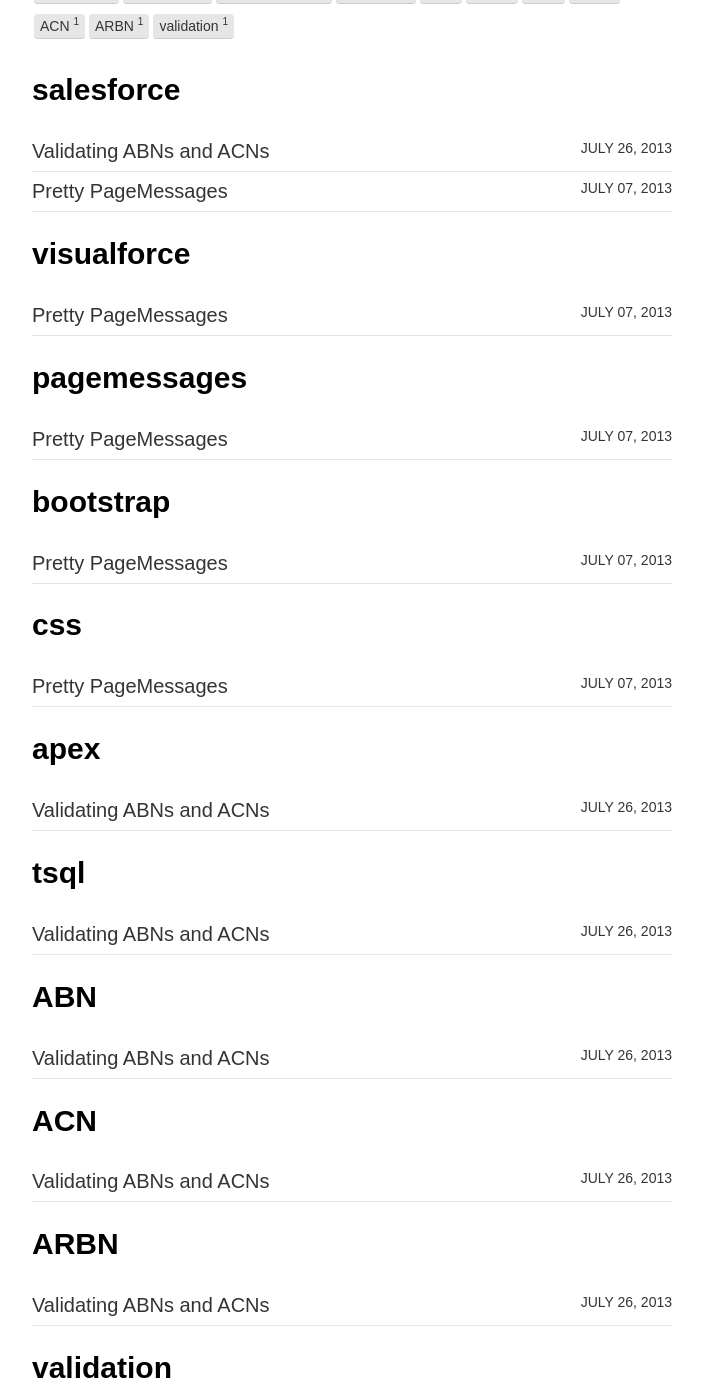
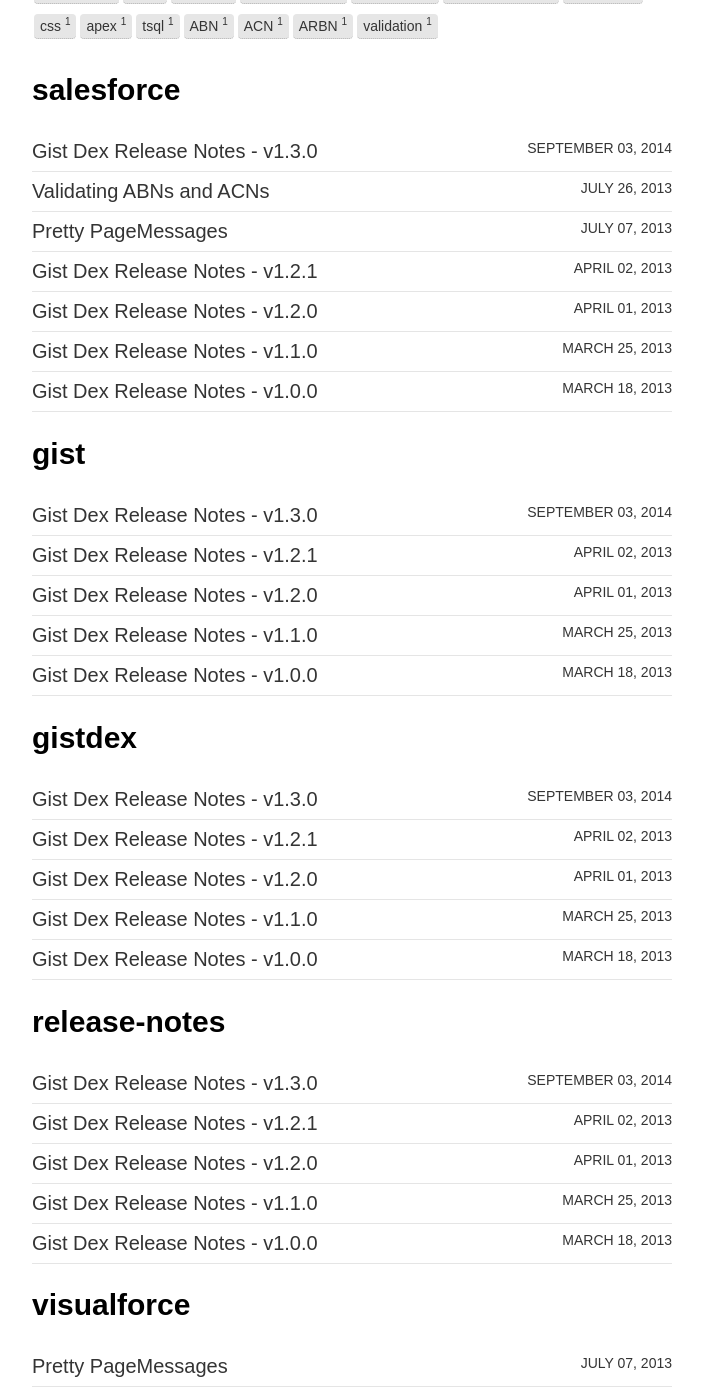
Before and after one commit to Oblongmana/oblongmana.github.io, a Jekyll site: the page built from tags.html, in a window 1280 px wide and 1400 px high, scrolled down 422 px. Shown: the whole window, without its empty margins (288-991 px from the left). Built offline with Jekyll 4.4.1, drawn with Linux system fonts in a browser that asks for light colours; some of the changed text lies outside the part shown.

Commit message:
Add gistdex release notes to date

```diff
--- a/_layouts/page.html
+++ b/_layouts/page.html
@@ -21,6 +21,7 @@
       </header>
       <div class="entry-content">
         {{ content }}
+        {% if page.comments %}<div id="disqus_thread"></div><!-- /#disqus_thread -->{% endif %}
       </div><!-- /.entry-content -->
     </div><!-- /.entry-wrapper -->
   </article>
--- /dev/null
+++ b/gistdex/release/_posts/2013-03-18-Gist-Dex-Release-Notes-v1.0.0.md
@@ -0,0 +1,29 @@
+---
+layout: page
+title: "Gist Dex Release Notes - v1.0.0"
+description: "Gist Dex v1.0.0 Release Notes - A Collaborative Index of Gists for users within an organization"
+categories: gistdex release-notes
+tags: [salesforce, gist, gistdex, release-notes]
+colorbar: salesforce
+comments: true
+---
+
+Version 1.0.0
+-------------
+Released 18th March 2013
+
+#### Major Features
+ - First Release!
+ - Basic functionality is the ability to add your Gists (both public and private) to an index which is collaborated on by anyone/everyone else in your Salesforce Org, and search on hashtags in the Gist descriptions
+ - Can generate an OAuth2 token by basic authentication, and have this securely stored in Salesforce as a protected hierarchical setting
+ - Can add single Gists, or every single Gist you've created
+ - Can search Gists, and view the file contents within Salesforce
+
+#### Minor Features
+_Not applicable in this release_
+
+#### Bug Fixes
+_Not applicable in this release_
+
+#### Admin
+_Not applicable in this release_
--- /dev/null
+++ b/gistdex/release/_posts/2013-03-25-Gist-Dex-Release-Notes-v1.1.0.md
@@ -0,0 +1,29 @@
+---
+layout: page
+title: "Gist Dex Release Notes - v1.1.0"
+description: "Gist Dex v1.1.0 Release Notes - A Collaborative Index of Gists for users within an organization"
+categories: gistdex release-notes
+tags: [salesforce, gist, gistdex, release-notes]
+colorbar: salesforce
+comments: true
+---
+
+Version 1.1.0
+-------------
+Released 25th March 2013
+
+#### Major Features
+ - New Gist Management screen
+   - Can delete Gists owned by yourself
+ - Added a Customized responsive (collapse @ 1024) Bootstrap Navbar at top of all pages
+ - Search and Display functionality is in Home Page, instead of this being a landing page
+
+#### Minor Features
+ - Icon/text layout standardized
+
+#### Bug Fixes
+_No bug fixes in this release_
+
+#### Admin
+ - Added Permission Set containing all permissions needed for typical User
+ - Added Remote Site to package
--- /dev/null
+++ b/gistdex/release/_posts/2013-04-01-Gist-Dex-Release-Notes-v1.2.0.md
@@ -0,0 +1,30 @@
+---
+layout: page
+title: "Gist Dex Release Notes - v1.2.0"
+description: "Gist Dex v1.2.0 Release Notes - A Collaborative Index of Gists for users within an organization"
+categories: gistdex release-notes
+tags: [salesforce, gist, gistdex, release-notes]
+colorbar: salesforce
+comments: true
+---
+
+Version 1.2.0
+-------------
+Released 1st April 2013
+
+#### Major Features
+ -  Result collapsing now uses Bootstrap accordion, shows both name AND description (much easier to click on, and better looking)
+ -  Gist file contents now show in the extremely pretty ACE editor, which has been set up to try really hard to get the right syntax highlighting depending on the type of file(s) in your gist (That means you can edit Gists locally in browser. And they're pretty).
+ -  Gist file contents can be copied to clipboard (using ZeroClipboard) by clicking on the File's name button (and that includes any edits you make in-browser)
+ -  Gist Search results are now paginated to 5 Gists per page
+ -  Gists can now be selectively inserted, instead of only being able to add one or all of your Gists
+
+#### Minor Features
+ - Pages have titles, to help taboholics locate them.
+
+#### Bug Fixes
+ - If you request more than 30 Gists at a time, the 31st onwards Gists will be retrieved. Previously, Gist Dex did not handle GitHub's response pagination
+ - Dexes will not be duplicated if a Gist is added that uses one. See also the Admin section below
+
+#### Admin
+ - A post-install script has been added to ensure there are no duplicate Dexes. Any Gists pointing to the duplicate Dexes will point to the non-duplicate Dex afterwards.
--- /dev/null
+++ b/gistdex/release/_posts/2013-04-02-Gist-Dex-Release-Notes-v1.2.1.md
@@ -0,0 +1,17 @@
+---
+layout: page
+title: "Gist Dex Release Notes - v1.2.1"
+description: "Gist Dex v1.2.1 Release Notes - A Collaborative Index of Gists for users within an organization"
+categories: gistdex release-notes
+tags: [salesforce, gist, gistdex, release-notes]
+colorbar: salesforce
+comments: true
+---
+
+Version 1.2.1
+-------------
+Released 2nd April 2013
+
+#### Bug Fixes
+ - Fix to javascript setting ACE editor mode: would fail to create Editor if filename had no extension
+ - Set left-border on clipBoard button to 1px, instead of 0px
--- /dev/null
+++ b/gistdex/release/_posts/2014-09-03-Gist-Dex-Release-Notes-v1.3.0.md
@@ -0,0 +1,25 @@
+---
+layout: page
+title: "Gist Dex Release Notes - v1.3.0"
+description: "Gist Dex v1.3.0 Release Notes - A Collaborative Index of Gists for users within an organization"
+categories: gistdex release-notes
+tags: [salesforce, gist, gistdex, release-notes]
+colorbar: salesforce
+comments: true
+---
+
+Version 1.3.0
+-------------
+Released 3rd September 2014
+
+#### Major Features
+ -  Connected App added, called `Sublime_GistDex`
+
+#### Minor Features
+_Not applicable in this release_
+
+#### Bug Fixes
+_Not applicable in this release_
+
+#### Admin
+_Not applicable in this release_
--- a/sitemap.xml
+++ b/sitemap.xml
@@ -12,4 +12,10 @@
         <loc>{{ site.url }}{{ post.url }}</loc>
     </url>
     {% endfor %}
+
+    {% for page in site.pages %}
+    <url>
+        <loc>{{ site.url }}{{ page.url }}</loc>
+    </url>
+    {% endfor %}
 </urlset>
```
Also changed, not shown: release-notes.html (added, +15 -0 lines).
